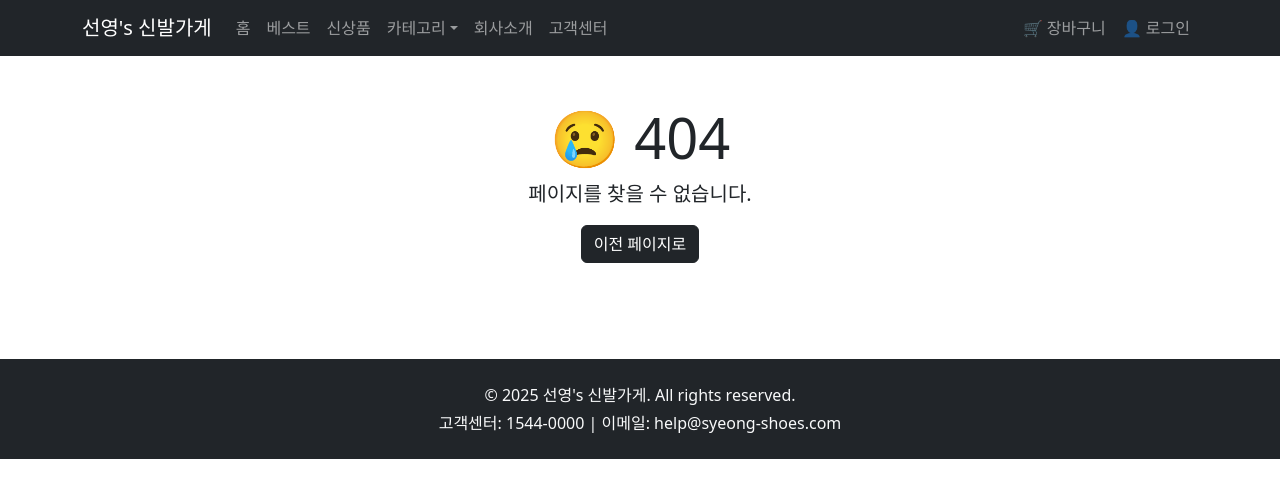
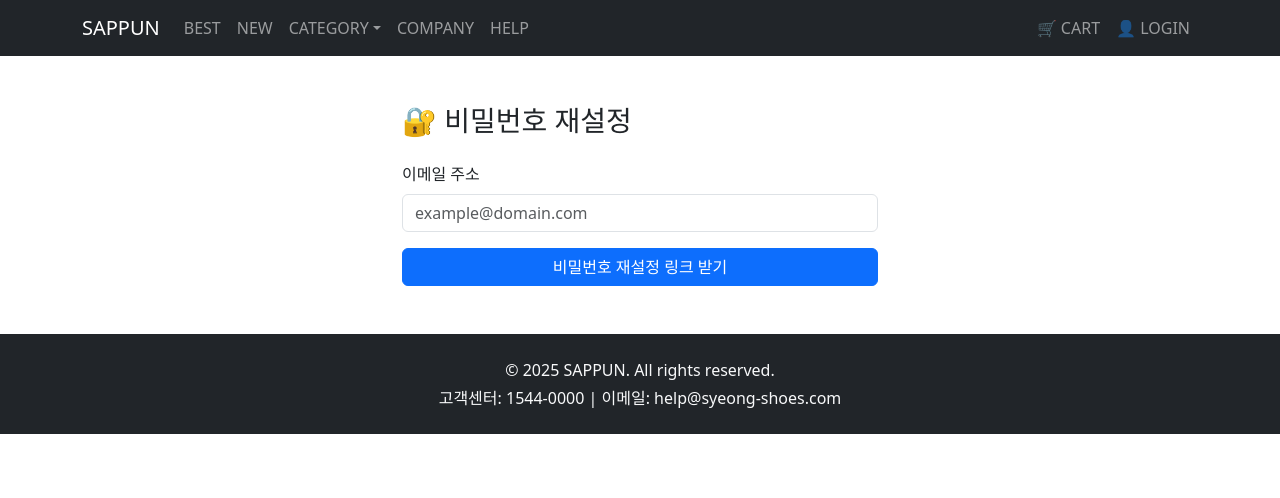
Before and after one commit to pol-yglot/codingApple_react, a React (Vite) app in the folder shop/: page /forgot-password in a window 1280 px wide. Before the commit this address had no page. Shown: the top 498 px of the page. Built offline with nearby package versions, Linux system fonts and the light colour scheme.

Commit message:
useEffect적용

```diff
--- a/shop/src/App.jsx
+++ b/shop/src/App.jsx
@@ -17,7 +17,7 @@ import HelpPage from './routes/HelpPage.jsx';
 import CartPage from './routes/CartPage.jsx';
 import LoginPage from './routes/LoginPage.jsx';
 import SignupPage from './routes/SignupPage.jsx';
-
+import ForgotPassword from './routes/ForgotPassword.jsx';
 
 
 function App() {
@@ -52,6 +52,8 @@ function App() {
         <Route path="/login" element={<LoginPage />} />
         {/* 회원가입 페이지 */}
         <Route path="/signup" element={<SignupPage />} />
+        {/* 비밀번호 재설정 페이지 */}
+        <Route path="/forgot-password" element={<ForgotPassword />} />
         {/* <Route path="/about" element={<About />}>
           <Route path="member" element={<div>멤버 정보</div>} />
           <Route path="location" element={<div>위치 정보</div>} />
@@ -76,6 +78,7 @@ function HomePage({ shoes }) {
           {shoes.map((shoe, index) => (
             <div className="col-md-4" key={index}>
               <CardComponent
+                index={index}
                 id={shoe.id}
                 title={shoe.title}
                 content={shoe.content}
@@ -91,11 +94,13 @@ function HomePage({ shoes }) {
   );
 }
 
-function CardComponent({ title, content, price, id }) {
+function CardComponent({ title, content, price, id, index }) {
   const navigate = useNavigate();
 
   return (
-    <Card style={{ width: '18rem', cursor: 'pointer' }}>
+    <Card className="position-relative" style={{ width: '18rem', cursor: 'pointer' }}>
+       <span className='badge bg-danger position-absolute top-0 end-0 m-2'
+       style={{ zIndex: 1 }}> 🏆 { index +1 } 위 </span>
       <Card.Img
         variant="top"
         src={`https://codingapple1.github.io/shop/shoes${id + 1}.jpg`}
--- a/shop/src/routes/AboutPage.jsx
+++ b/shop/src/routes/AboutPage.jsx
@@ -5,14 +5,14 @@ import { Card, Container, Row, Col } from 'react-bootstrap';
 function AboutPage() {
   return (
     <Container className="my-5">
-      <h2 className="mb-4">🏢 선영's 신발가게 소개</h2>
+      <h2 className="mb-4">🏢 SAPPUN 회사 소개</h2>
       <Row>
         <Col md={6}>
           <Card className="mb-4">
             <Card.Body>
               <Card.Title>회사 개요</Card.Title>
               <Card.Text>
-                선영's 신발가게는 최신 유행과 편안함을 겸비한 신발을 제공하는 브랜드입니다.
+                'SAPPUN'은 최신 유행과 편안함을 겸비한 신발을 제공하는 브랜드입니다.
                 고객 만족을 최우선으로 하며, 합리적인 가격과 빠른 배송을 자랑합니다.
               </Card.Text>
             </Card.Body>
--- a/shop/src/routes/DetailPage.jsx
+++ b/shop/src/routes/DetailPage.jsx
@@ -1,35 +1,98 @@
 // routes/DetailPage.jsx
 
+import { useState, useEffect } from 'react';
 import { useParams } from 'react-router-dom';
 import { Card, ListGroup } from 'react-bootstrap';
+import React from 'react';
+
+// 컴포넌트에 갈고리 달기
+class Detail extends React.Component {
+  componentDidMount() {
+    // 컴포넌트가 마운트된 후에 실행되는 코드
+    console.log('Detail 컴포넌트가 마운트되었습니다.');
+  }
+  componentDidUpdate(prevProps) {
+    // 컴포넌트가 업데이트된 후에 실행되는 코드
+    console.log('Detail 컴포넌트가 업데이트되었습니다.');
+  }
+  componentWillUnmount() {
+    // 컴포넌트가 언마운트되기 전에 실행되는 코드
+    console.log('Detail 컴포넌트가 언마운트됩니다.');
+  }
+}
 
 function DetailPage({ shoes }) {
+
+  { /* 변수 선언 */ }
+  let [count, setCount] = useState(0);
+  const [showAlert, setShowAlert] = useState(true);
   const { id } = useParams();
   const shoe = shoes[id];
 
+  { /* html 로드 시 실행될 코드 */ }
+  useEffect(() => {
+    const timer = setTimeout(() => {
+      setShowAlert(false);
+    }, 2000);
+    return () => clearTimeout(timer);
+  })
+
+  { /* 상품 정보 없을 때 */ }
   if (!shoe) {
     return <div className="container"><h4>존재하지 않는 상품입니다.</h4></div>;
   }
 
+  { /* 상품 정보 있을 때 */ }
   return (
 
     <div className="container my-5 d-flex justify-content-center">
+      {/* 상세 페이지 레이아웃 */}
+
       <div className="w-100" style={{ maxWidth: '720px' }}>
-        <h2 className="text-center mb-4">{shoe.title}</h2>
 
+        {showAlert && (
+          <div className="alert alert-warning text-center">
+            ⏳ 2초 이내 구매시 할인
+          </div>
+        )}
+
+        {count > 0 && (
+          <div className="alert alert-success text-center">
+            {count}개 상품이 장바구니에 담겼습니다!
+          </div>
+        )}
+
+        {isNaN(count) && (
+          <div className="alert alert-danger text-center">
+            <strong>수량은 숫자만 입력해주세요!</strong>
+          </div>
+        )}
+
+        { /* 상품 이미지 */}
         <img
           src={`https://codingapple1.github.io/shop/shoes${parseInt(id) + 1}.jpg`}
           alt={shoe.title}
           className="img-fluid mb-4 d-block mx-auto"
         />
 
+        { /* 상품 상세 정보 섹션 */}
         <section className="text-center">
+          <h2 className="text-center mb-4">{shoe.title}</h2>
           <p>{shoe.content}</p>
           <p><strong>가격:</strong> {shoe.price?.toLocaleString()} 원</p>
           <p><strong>재고:</strong> {shoe.stock > 0 ? shoe.stock : '품절'}</p>
           <p><strong>판매자:</strong> {shoe.seller}</p>
           <p><strong>평점:</strong> {shoe.rating} ⭐ ({shoe.reviews?.length || 0}개 리뷰)</p>
         </section>
+
+        {/* 버튼 */}
+        <div className="text-center mt-4">
+          <label className="form-label">수량 선택:</label>
+          <input type='text' id='count' className="form-control w-25 mx-auto mb-3"
+            value={count} onChange={(e) => setCount(e.target.value)} />
+          <button className="btn btn-primary">장바구니에 담기</button>
+          <button className="btn btn-secondary ms-2">구매하기</button>
+        </div>
 
         <hr />
 
@@ -92,11 +155,7 @@ function DetailPage({ shoes }) {
           <p>구매 가능 여부: {shoe.available ? '구매 가능' : '품절'}</p>
         </section>
 
-        {/* 버튼 */}
-        <div className="text-center mt-4">
-          <button className="btn btn-primary">장바구니에 담기</button>
-          <button className="btn btn-secondary ms-2">구매하기</button>
-        </div>
+
       </div>
     </div>
   );
--- a/shop/src/routes/Footer.jsx
+++ b/shop/src/routes/Footer.jsx
@@ -4,7 +4,7 @@ function Footer() {
   return (
     <footer className="bg-dark text-light py-4 mt-5">
       <div className="container text-center">
-        <p className="mb-1">© 2025 선영's 신발가게. All rights reserved.</p>
+        <p className="mb-1">© 2025 SAPPUN. All rights reserved.</p>
         <p className="mb-0">고객센터: 1544-0000 | 이메일: help@syeong-shoes.com</p>
       </div>
     </footer>
--- /dev/null
+++ b/shop/src/routes/ForgotPassword.jsx
@@ -0,0 +1,45 @@
+// src/routes/ForgotPassword.jsx
+
+import React, { useState } from 'react';
+import { Container, Form, Button, Alert } from 'react-bootstrap';
+
+function ForgotPassword() {
+  const [email, setEmail] = useState('');
+  const [submitted, setSubmitted] = useState(false);
+
+  const handleSubmit = (e) => {
+    e.preventDefault();
+
+    // 실제 비밀번호 재설정 요청 로직은 백엔드와 연동 필요
+    setSubmitted(true);
+  };
+
+  return (
+    <Container className="mt-5" style={{ maxWidth: '500px' }}>
+      <h3 className="mb-4">🔐 비밀번호 재설정</h3>
+      {submitted ? (
+        <Alert variant="success">
+          이메일로 비밀번호 재설정 링크가 전송되었습니다.
+        </Alert>
+      ) : (
+        <Form onSubmit={handleSubmit}>
+          <Form.Group controlId="formEmail" className="mb-3">
+            <Form.Label>이메일 주소</Form.Label>
+            <Form.Control
+              type="email"
+              placeholder="example@domain.com"
+              value={email}
+              onChange={(e) => setEmail(e.target.value)}
+              required
+            />
+          </Form.Group>
+          <Button variant="primary" type="submit" className="w-100">
+            비밀번호 재설정 링크 받기
+          </Button>
+        </Form>
+      )}
+    </Container>
+  );
+}
+
+export default ForgotPassword;
--- a/shop/src/routes/LoginPage.jsx
+++ b/shop/src/routes/LoginPage.jsx
@@ -59,7 +59,7 @@ function LoginPage() {
             </Form>
 
             <div className="mt-3 text-center">
-                <p>아직 회원이 아니신가요? <a href="/register">회원가입</a></p>
+                <p>아직 회원이 아니신가요? <a href="/signup">회원가입</a></p>
                 <p><a href="/forgot-password">비밀번호 찾기</a></p>
                 <p><a href="/help">고객센터</a></p>
             </div>
--- a/shop/src/routes/Navbar.jsx
+++ b/shop/src/routes/Navbar.jsx
@@ -11,29 +11,29 @@ function NavBar() {
       <Container>
         {/* 상호명 클릭 시 홈으로 */}
         <Navbar.Brand onClick={() => navigate('/')} style={{ cursor: 'pointer' }}>
-          선영's 신발가게
+          SAPPUN
         </Navbar.Brand>
 
         <Navbar.Toggle aria-controls="basic-navbar-nav" />
         <Navbar.Collapse id="basic-navbar-nav">
           <Nav className="me-auto">
-            <Nav.Link onClick={() => navigate('/')}>홈</Nav.Link>
-            <Nav.Link onClick={() => navigate('/best')}>베스트</Nav.Link>
-            <Nav.Link onClick={() => navigate('/new')}>신상품</Nav.Link>
+            { /* <Nav.Link onClick={() => navigate('/')}>홈</Nav.Link> */}
+            <Nav.Link onClick={() => navigate('/best')}>BEST</Nav.Link>
+            <Nav.Link onClick={() => navigate('/new')}>NEW</Nav.Link>
 
-            <NavDropdown title="카테고리" id="nav-dropdown">
+            <NavDropdown title="CATEGORY" id="nav-dropdown">
               <NavDropdown.Item onClick={() => navigate('/category/sneakers')}>운동화</NavDropdown.Item>
               <NavDropdown.Item onClick={() => navigate('/category/boots')}>부츠</NavDropdown.Item>
               <NavDropdown.Item onClick={() => navigate('/category/slippers')}>슬리퍼</NavDropdown.Item>
             </NavDropdown>
 
-            <Nav.Link onClick={() => navigate('/about')}>회사소개</Nav.Link>
-            <Nav.Link onClick={() => navigate('/help')}>고객센터</Nav.Link>
+            <Nav.Link onClick={() => navigate('/about')}>COMPANY</Nav.Link>
+            <Nav.Link onClick={() => navigate('/help')}>HELP</Nav.Link>
           </Nav>
 
           <Nav>
-            <Nav.Link onClick={() => navigate('/cart')}>🛒 장바구니</Nav.Link>
-            <Nav.Link onClick={() => navigate('/login')}>👤 로그인</Nav.Link>
+            <Nav.Link onClick={() => navigate('/cart')}>🛒 CART</Nav.Link>
+            <Nav.Link onClick={() => navigate('/login')}>👤 LOGIN</Nav.Link>
           </Nav>
         </Navbar.Collapse>
       </Container>
```
Also changed, not shown: shop/image.png (added), 1 other file (tests, documents, lock files or other folders).
